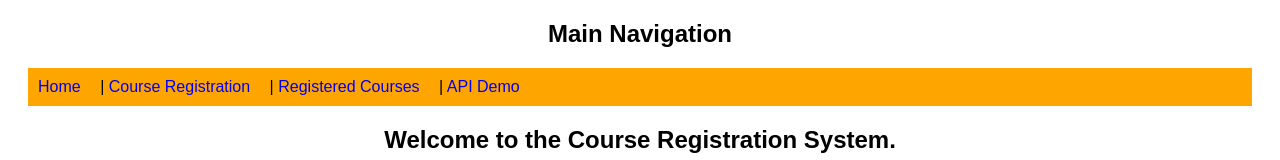
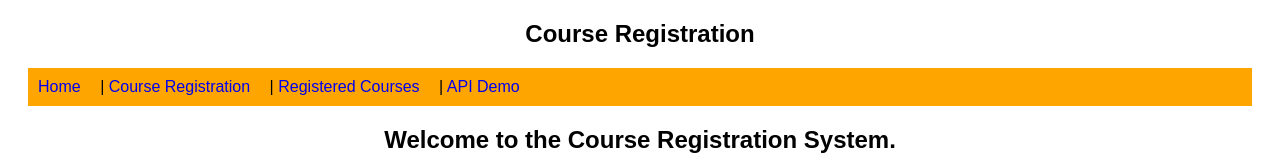
Before and after one commit to saivarma-tech/FEDF-LAB-EXAM-2500032389, a React (Vite) app: page / in a window 1280 px wide. Shown: the top 160 px of the page. Built offline with nearby package versions, Linux system fonts and the light colour scheme.

Commit message:
home modified

```diff
--- a/src/pages/MainNavBar.jsx
+++ b/src/pages/MainNavBar.jsx
@@ -8,7 +8,7 @@ export default function MainNavBar() {
   return (
     <div>
 
-      <h2>Main Navigation</h2>
+      <h2>Course Registration</h2>
 
       <nav>
         <Link to="/">Home</Link> |{" "}
```
